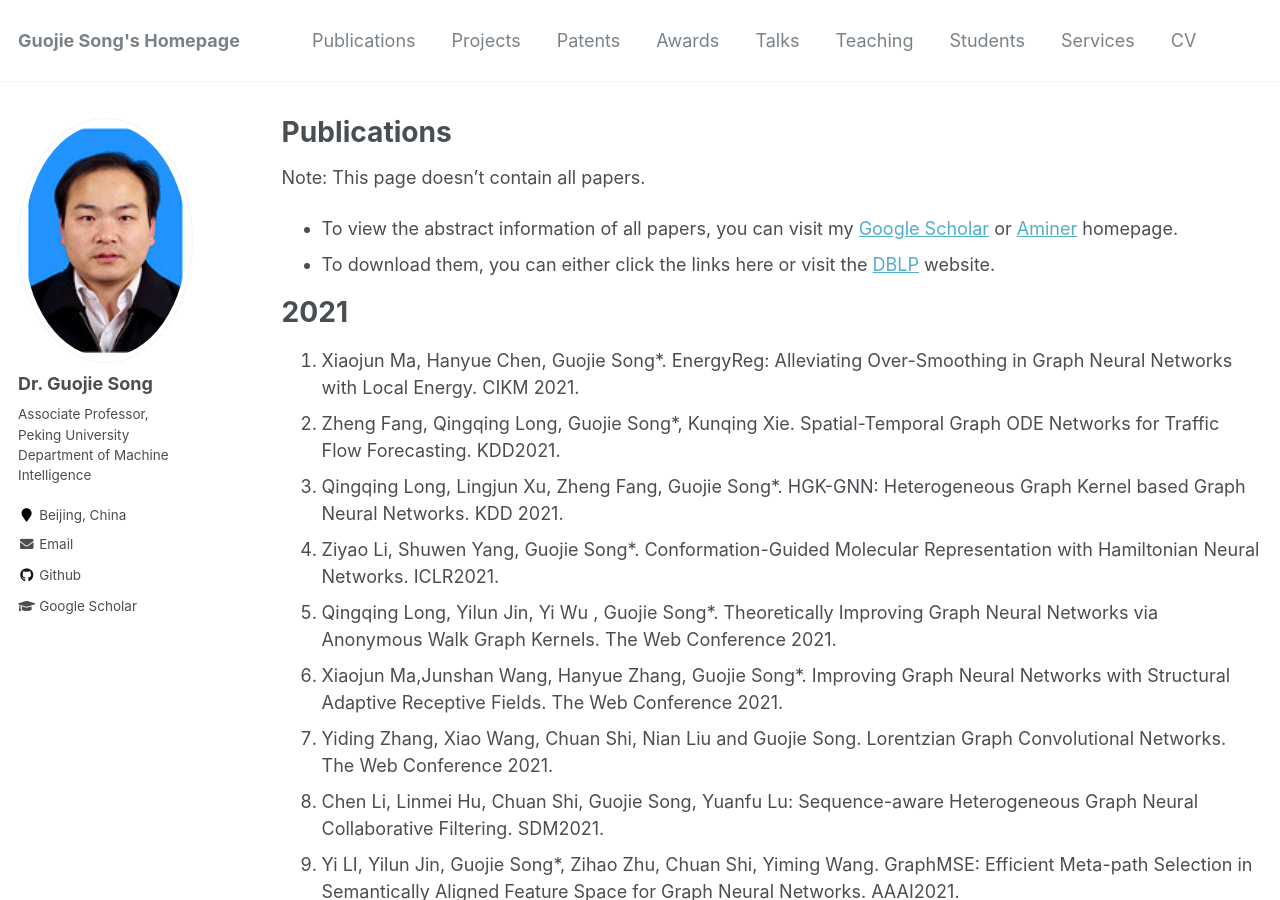
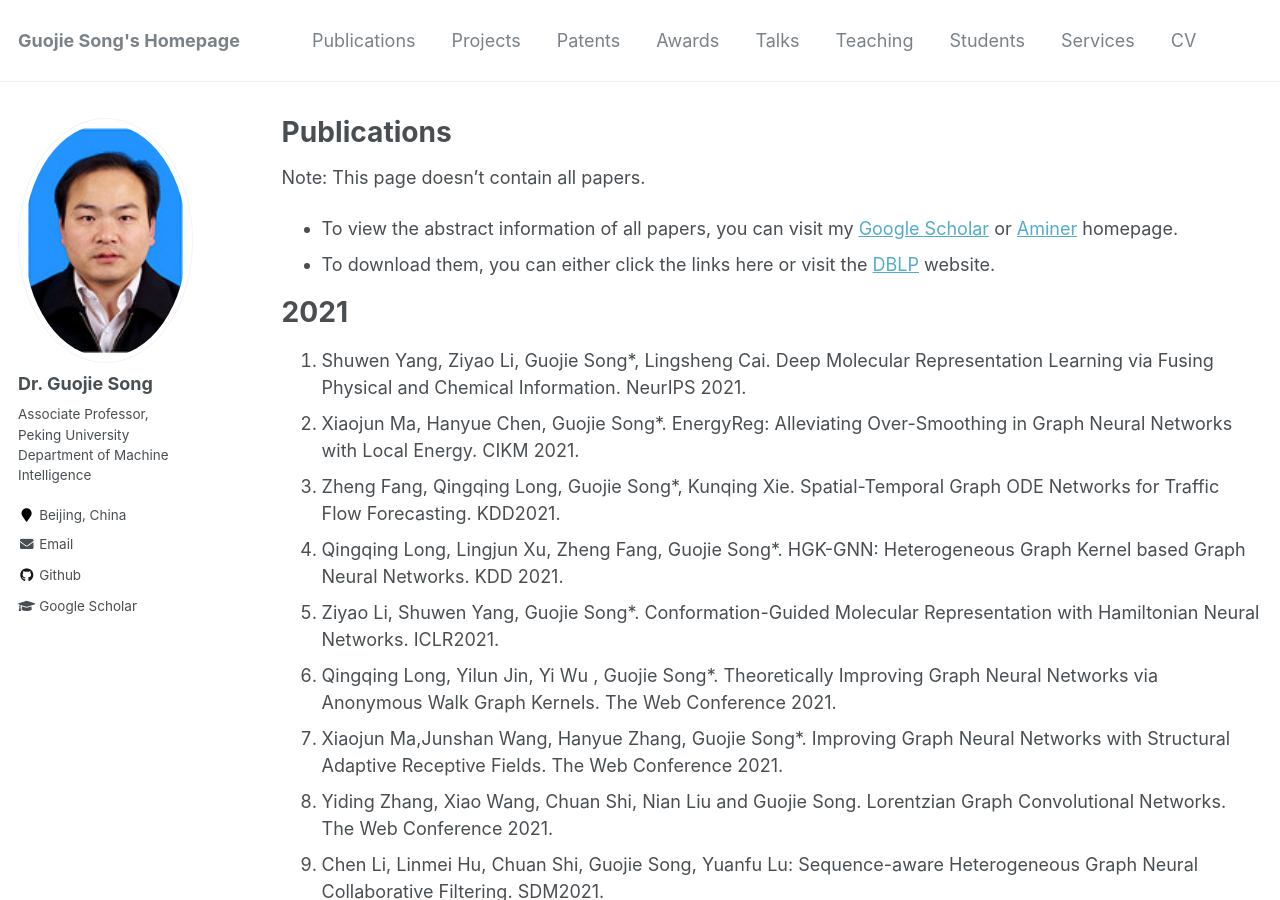
Before and after one commit to gjsong-pku/gjsong-pku.github.io, a Jekyll site: the page built from _pages/publications.md, in a window 1280 px wide and 900 px high. Built offline with Jekyll 4.4.1, drawn with Linux system fonts in a browser that asks for light colours.

Commit message:
Update publications.md

```diff
--- a/_pages/publications.md
+++ b/_pages/publications.md
@@ -12,16 +12,17 @@ Note: This page doesn't contain all papers.
 - To download them, you can either click the links here or visit the [DBLP](https://dblp.uni-trier.de/pers/hd/s/Song:Guojie) website.
 
 # 2021
-6. Xiaojun Ma, Hanyue Chen, Guojie Song*. EnergyReg: Alleviating Over-Smoothing in Graph Neural Networks with Local Energy. CIKM 2021.
-7. Zheng Fang, Qingqing Long, Guojie Song*, Kunqing Xie. Spatial-Temporal Graph ODE Networks for Traffic Flow Forecasting. KDD2021.
-8. Qingqing Long, Lingjun Xu, Zheng Fang, Guojie Song*. HGK-GNN: Heterogeneous Graph Kernel based Graph Neural Networks. KDD 2021.
-9. Ziyao Li, Shuwen Yang, Guojie Song*. Conformation-Guided Molecular Representation with Hamiltonian Neural Networks. ICLR2021.
-10. Qingqing Long, Yilun Jin, Yi Wu , Guojie Song*. Theoretically Improving Graph Neural Networks via Anonymous Walk Graph Kernels. The Web Conference 2021.
-11. Xiaojun Ma,Junshan Wang, Hanyue Zhang, Guojie Song*. Improving Graph Neural Networks with Structural Adaptive Receptive Fields. The Web Conference 2021.
-12. Yiding Zhang, Xiao Wang, Chuan Shi, Nian Liu and Guojie Song. Lorentzian Graph Convolutional Networks. The Web Conference 2021.
-13. Chen Li, Linmei Hu, Chuan Shi, Guojie Song, Yuanfu Lu: Sequence-aware Heterogeneous Graph Neural Collaborative Filtering. SDM2021.
-14. Yi LI, Yilun Jin, Guojie Song*, Zihao Zhu, Chuan Shi, Yiming Wang. GraphMSE: Efficient Meta-path Selection in Semantically Aligned Feature Space for Graph Neural Networks. AAAI2021.
-15.	Jianan Zhao, Xiao Wang, Chuan Shi, Binbin Hu, Guojie Song, Yanfang Ye. Heterogeneous Graph Structure Learning for Graph Neural Networks. AAAI2021.
+6. Shuwen Yang, Ziyao Li, Guojie Song*, Lingsheng Cai. Deep Molecular Representation Learning via Fusing Physical and Chemical Information. NeurIPS 2021.
+7. Xiaojun Ma, Hanyue Chen, Guojie Song*. EnergyReg: Alleviating Over-Smoothing in Graph Neural Networks with Local Energy. CIKM 2021.
+8. Zheng Fang, Qingqing Long, Guojie Song*, Kunqing Xie. Spatial-Temporal Graph ODE Networks for Traffic Flow Forecasting. KDD2021.
+9. Qingqing Long, Lingjun Xu, Zheng Fang, Guojie Song*. HGK-GNN: Heterogeneous Graph Kernel based Graph Neural Networks. KDD 2021.
+10. Ziyao Li, Shuwen Yang, Guojie Song*. Conformation-Guided Molecular Representation with Hamiltonian Neural Networks. ICLR2021.
+11. Qingqing Long, Yilun Jin, Yi Wu , Guojie Song*. Theoretically Improving Graph Neural Networks via Anonymous Walk Graph Kernels. The Web Conference 2021.
+12. Xiaojun Ma,Junshan Wang, Hanyue Zhang, Guojie Song*. Improving Graph Neural Networks with Structural Adaptive Receptive Fields. The Web Conference 2021.
+13. Yiding Zhang, Xiao Wang, Chuan Shi, Nian Liu and Guojie Song. Lorentzian Graph Convolutional Networks. The Web Conference 2021.
+14. Chen Li, Linmei Hu, Chuan Shi, Guojie Song, Yuanfu Lu: Sequence-aware Heterogeneous Graph Neural Collaborative Filtering. SDM2021.
+15. Yi LI, Yilun Jin, Guojie Song*, Zihao Zhu, Chuan Shi, Yiming Wang. GraphMSE: Efficient Meta-path Selection in Semantically Aligned Feature Space for Graph Neural Networks. AAAI2021.
+16.	Jianan Zhao, Xiao Wang, Chuan Shi, Binbin Hu, Guojie Song, Yanfang Ye. Heterogeneous Graph Structure Learning for Graph Neural Networks. AAAI2021.
 
 
 # 2020
```
